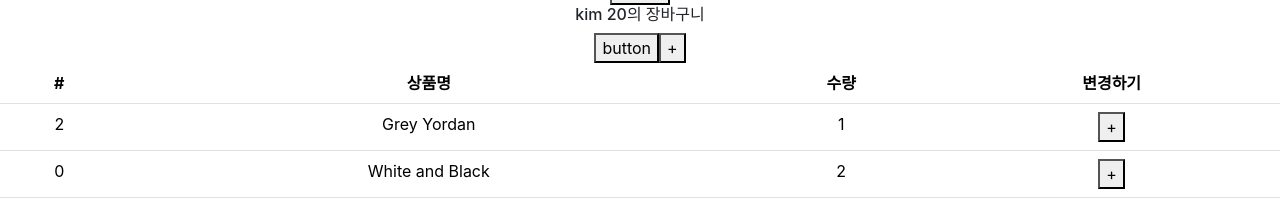
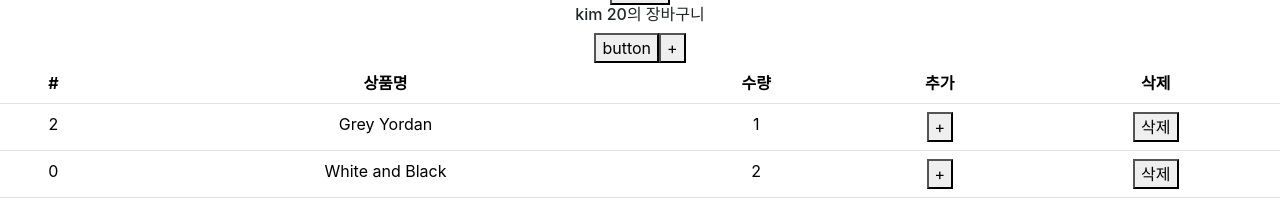
Before and after one commit to ljunseok0514/codingAppleReactClass2, a React (Create React App) app: page /cart in a window 1280 px wide. Shown: the part 695-906 px from the top of the page. Built offline with nearby package versions, Linux system fonts and the light colour scheme.

Commit message:
260729 redux

```diff
--- a/src/routes/Cart.js
+++ b/src/routes/Cart.js
@@ -1,7 +1,7 @@
 import { Table } from "react-bootstrap";
 import { useDispatch, useSelector } from "react-redux";
 import { changeName, changeAge } from "./../store/userSlice";
-import { increaseCount } from "../store.js";
+import { increaseCount, delState } from "../store.js";
 function Cart() {
   let stock = useSelector((state) => state.stock);
   let state = useSelector((state) => state);
@@ -33,7 +33,8 @@ function Cart() {
             <th>#</th>
             <th>상품명</th>
             <th>수량</th>
-            <th>변경하기</th>
+            <th>추가</th>
+            <th>삭제</th>
           </tr>
         </thead>
         <tbody>
@@ -54,6 +55,16 @@ function Cart() {
                     +
                   </button>
                 </td>
+                <td>
+                  <button
+                    onClick={() => {
+                      dispatch(delState(a.id));
+                      console.log(a.id);
+                    }}
+                  >
+                    삭제
+                  </button>
+                </td>
               </tr>
             );
           })}
--- a/src/store.js
+++ b/src/store.js
@@ -13,12 +13,22 @@ let stock = createSlice({
       //   state[action.payload].count++
     },
     addState(state, action) {
-      state.push(action.payload);
+      let found = state.find((item) => item.id === action.payload.id);
+
+      if (found) {
+        found.count += 1;
+      } else {
+        let newItem = { ...action.payload, count: 1 };
+        state.push(newItem);
+      }
+    },
+    delState(state, action) {
+      return state.filter((item) => item.id !== action.payload);
     },
   },
 });
 
-export let { increaseCount, addState } = stock.actions;
+export let { increaseCount, addState, delState } = stock.actions;
 
 export default configureStore({
   reducer: {
```
